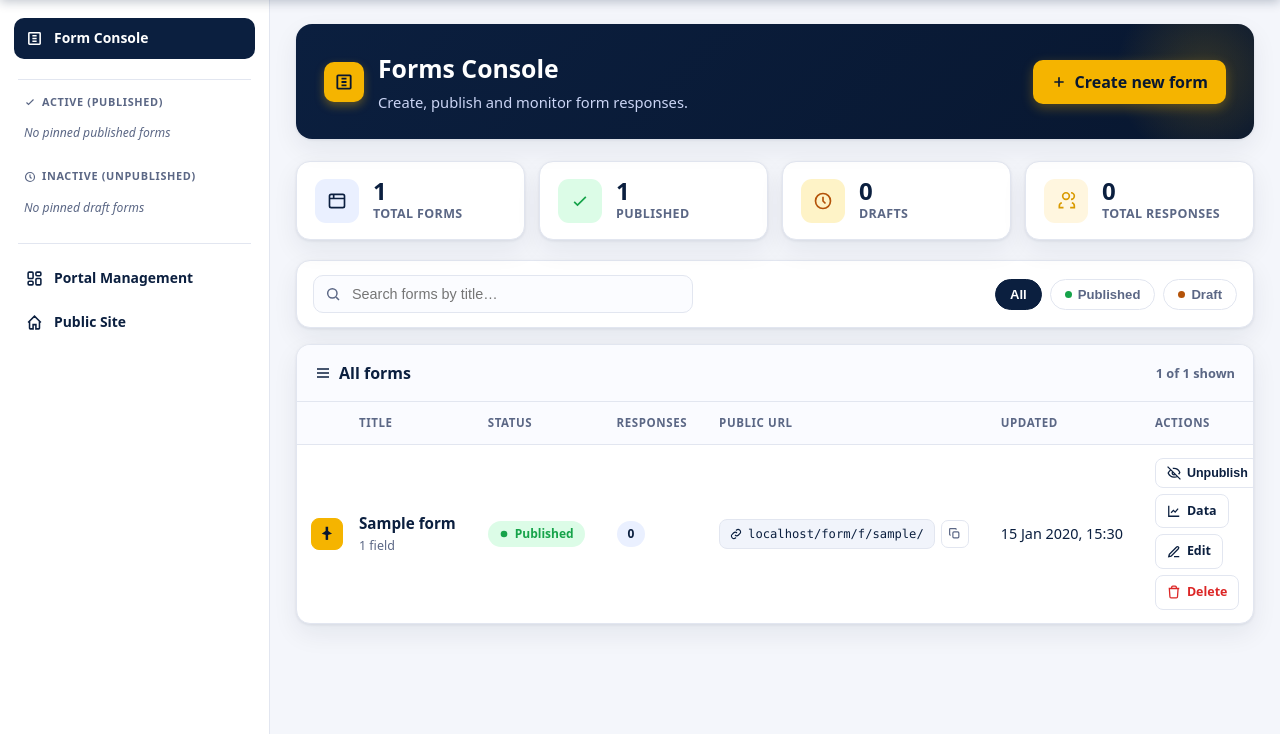
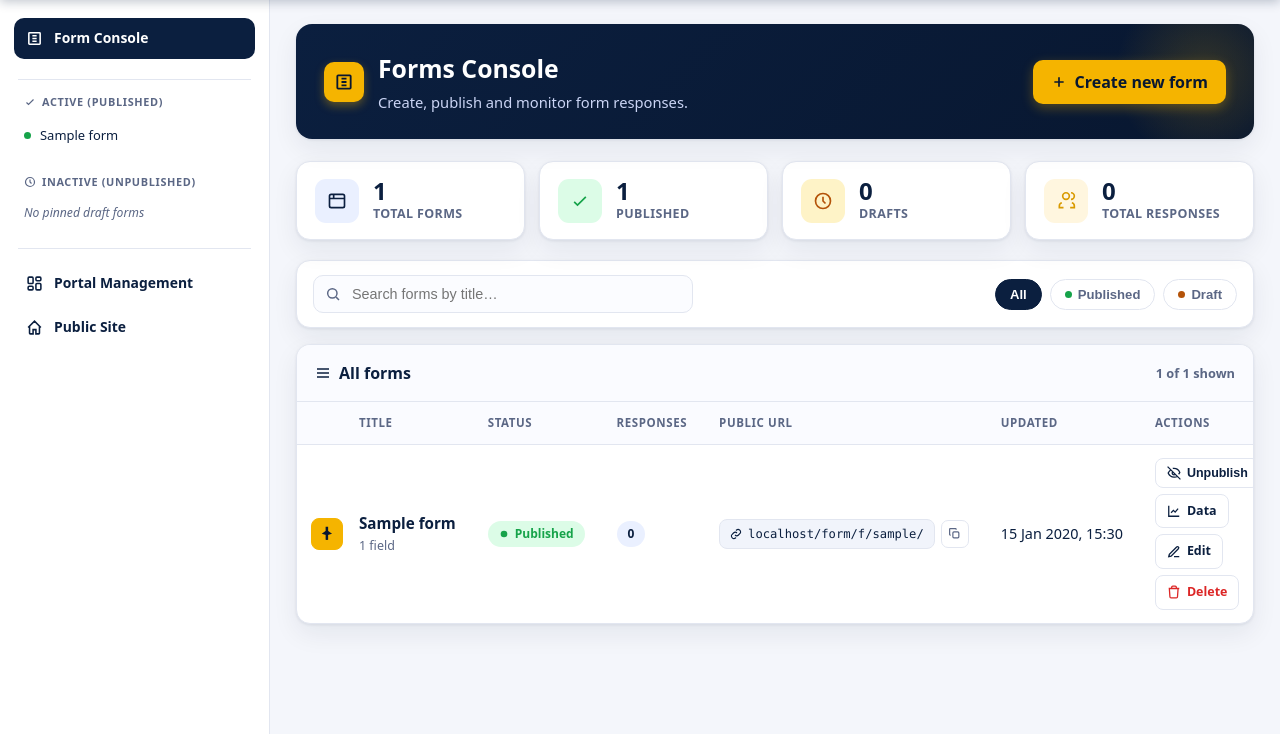
Before and after one commit to piyush1205nielit/lms-nielit, a Django app: page /form/manage/ in a window 1280 px wide. Shown: the part 66-800 px from the top of the page. Run offline with Django 5.2, Linux system fonts and the light colour scheme; a user stored in the database is signed in; tables that the repository leaves empty hold one stand-in row (values such as "Sample post"); data that the repository does not hold is empty.

Commit message:
forms management - context processor fix--2

```diff
--- a/formbuilder/templates/formbuilder/formbuilder_base.html
+++ b/formbuilder/templates/formbuilder/formbuilder_base.html
@@ -169,7 +169,7 @@
       <svg viewBox="0 0 24 24" fill="none" stroke="currentColor" stroke-width="2.4"><path d="M5 13l4 4L19 7"/></svg>
       Active (Published)
     </div>
-    {% for f in fb2_pinned_active %}
+    {% for f in fb_pinned_active %}
       <a class="pin-item" href="{% url 'formbuilder:form_data' f.pk %}">
         <span class="dot on"></span>
         <span class="pname">{{ f.title }}</span>
@@ -184,7 +184,7 @@
       <svg viewBox="0 0 24 24" fill="none" stroke="currentColor" stroke-width="2.4"><circle cx="12" cy="12" r="9"/><path d="M12 7v5l3 3"/></svg>
       Inactive (Unpublished)
     </div>
-    {% for f in fb2_pinned_inactive %}
+    {% for f in fb_pinned_inactive %}
       <a class="pin-item" href="{% url 'formbuilder:form_data' f.pk %}">
         <span class="dot off"></span>
         <span class="pname">{{ f.title }}</span>
```
